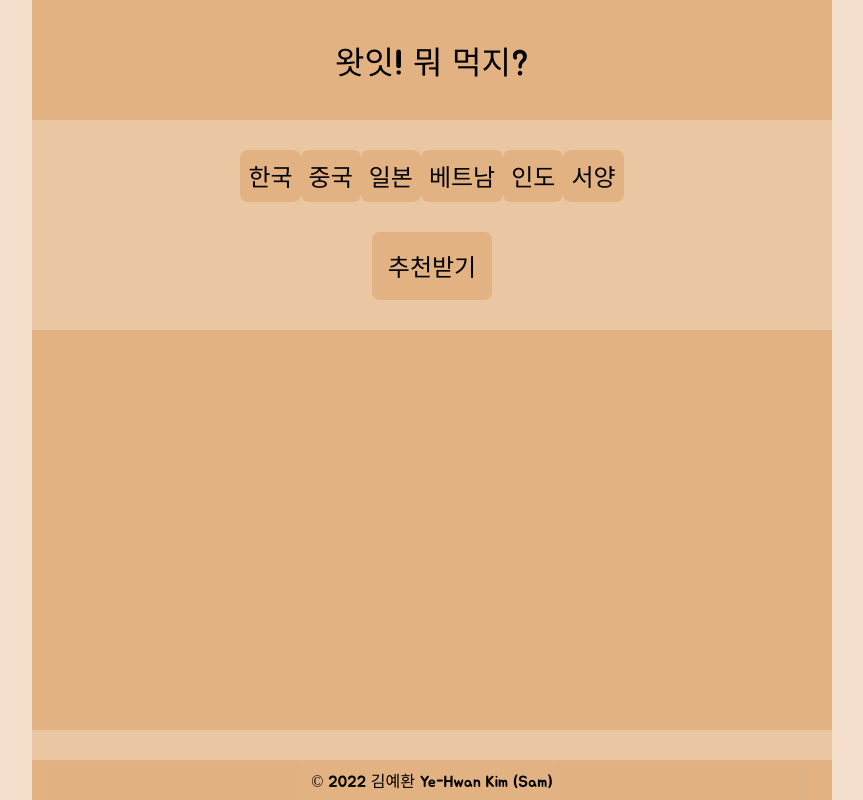
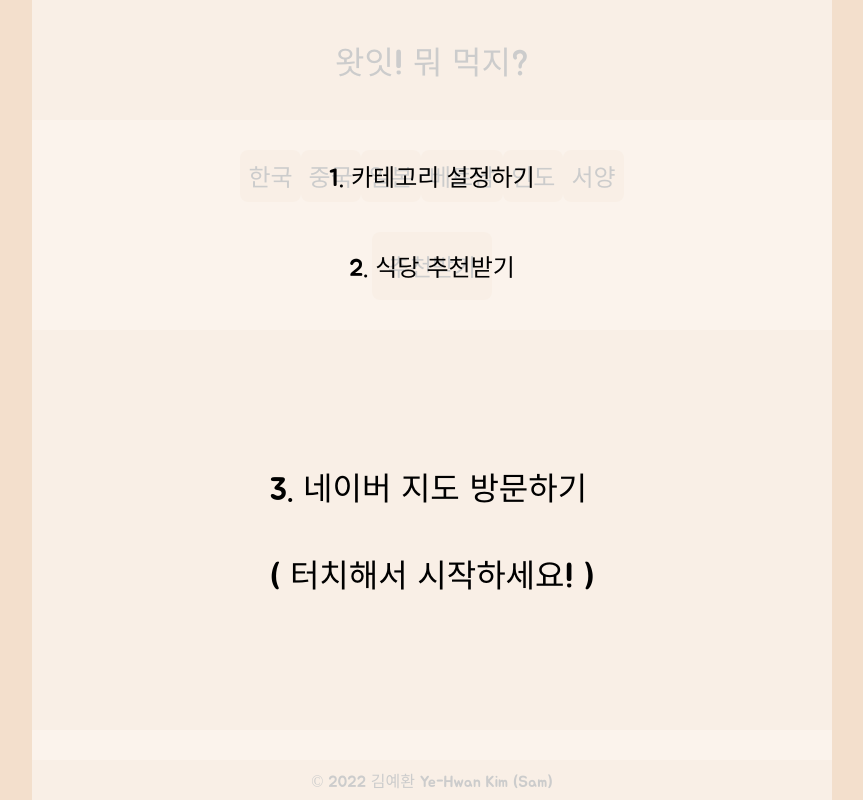
Before and after one commit to yehwankim23/what-eat, a plain HTML site: page index.html in a window 1280 px wide. Shown: the whole page, without its empty margins (208-1071 px from the left). Drawn offline with Linux system fonts and the light colour scheme.

Commit message:
Add guide

```diff
--- a/index.html
+++ b/index.html
@@ -36,6 +36,17 @@
           <a href="https://github.com/yehwankim23/what-eat">© 2022 김예환 Ye-Hwan Kim (Sam)</a>
         </div>
       </div>
+      <div id="guide">
+        <div id="top"></div>
+        <div id="one">1. 카테고리 설정하기</div>
+        <div id="two">2. 식당 추천받기</div>
+        <div id="three">
+          3. 네이버 지도 방문하기
+          <br /><br />
+          ( 터치해서 시작하세요! )
+        </div>
+        <div id="bottom"></div>
+      </div>
     </div>
   </body>
 </html>
--- a/script.js
+++ b/script.js
@@ -76,7 +76,7 @@ const places = [
   ],
 ];
 
-const result = document.getElementById("result");
+let selected;
 
 const korean = document.getElementById("korean");
 const chinese = document.getElementById("chinese");
@@ -85,7 +85,6 @@ const vietnamese = document.getElementById("vietnamese");
 const indian = document.getElementById("indian");
 const western = document.getElementById("western");
 
-let selected;
 let length;
 
 function select() {
@@ -127,9 +126,17 @@ western.addEventListener("change", select);
 
 select();
 
+const result = document.getElementById("result");
+
 function random() {
   let place = selected[Math.floor(Math.random() * length)];
   result.innerHTML = `<a href="${place[1]}"><u>${place[0]}</u><br /><br />${place[2]}<br />${place[3]}</a>`;
 }
 
 document.getElementById("button").addEventListener("click", random);
+
+const guide = document.getElementById("guide");
+
+guide.addEventListener("click", () => {
+  guide.style.display = "none";
+});
--- a/style.css
+++ b/style.css
@@ -77,6 +77,48 @@ input:checked + label {
   font-size: 2vh;
 }
 
+#guide {
+  background-color: rgba(256, 256, 256, 0.8);
+  position: absolute;
+  width: 100vmin;
+  min-height: 100vh;
+  align-items: center;
+  justify-content: space-between;
+}
+
+#top {
+  background-color: rgba(0, 0, 0, 0);
+  width: 100vmin;
+  height: 15vh;
+}
+
+#one {
+  background-color: rgba(0, 0, 0, 0);
+  padding: 1vh;
+  font-size: 3vh;
+}
+
+#two {
+  background-color: rgba(0, 0, 0, 0);
+  padding: 2vh;
+  font-size: 3vh;
+}
+
+#three {
+  background-color: rgba(0, 0, 0, 0);
+  width: 100vmin;
+  height: 50vh;
+  align-items: center;
+  justify-content: center;
+  font-size: 4vh;
+}
+
+#bottom {
+  background-color: rgba(0, 0, 0, 0);
+  width: 100vmin;
+  height: 5vh;
+}
+
 a {
   color: black;
   text-decoration: none;
```
